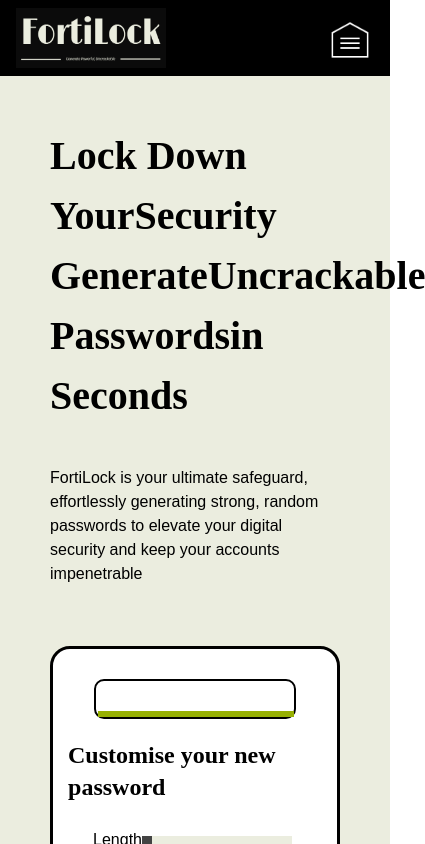
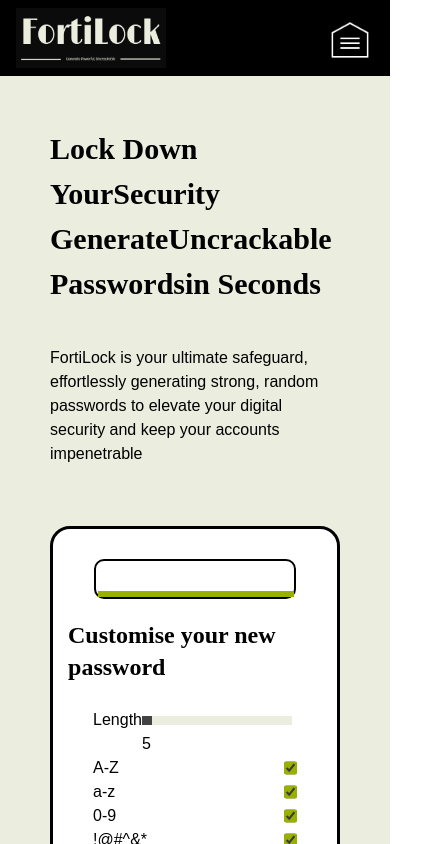
Before and after one commit to qinangao/psw-generator-v2, a React (Vite) app: page / in a window 390 px wide. Shown: the top 844 px of the page, 425 px wide, since content can reach past the window. Built offline with nearby package versions, Linux system fonts and the light colour scheme.

Commit message:
fix: adjust heading size in Description component for better responsiveness

```diff
--- a/src/components/Description.tsx
+++ b/src/components/Description.tsx
@@ -1,7 +1,7 @@
 function Description() {
   return (
     <section className="w-full md:w-[60%] lg:w-[40%]">
-      <h1 className="text-[40px]/[60px] pb-[40px] font-bold">
+      <h1 className="text-[30px] lg:text-[40px]/[60px] pb-[40px] font-bold">
         Lock Down Your
         <span>Security</span>
         <br />
```
